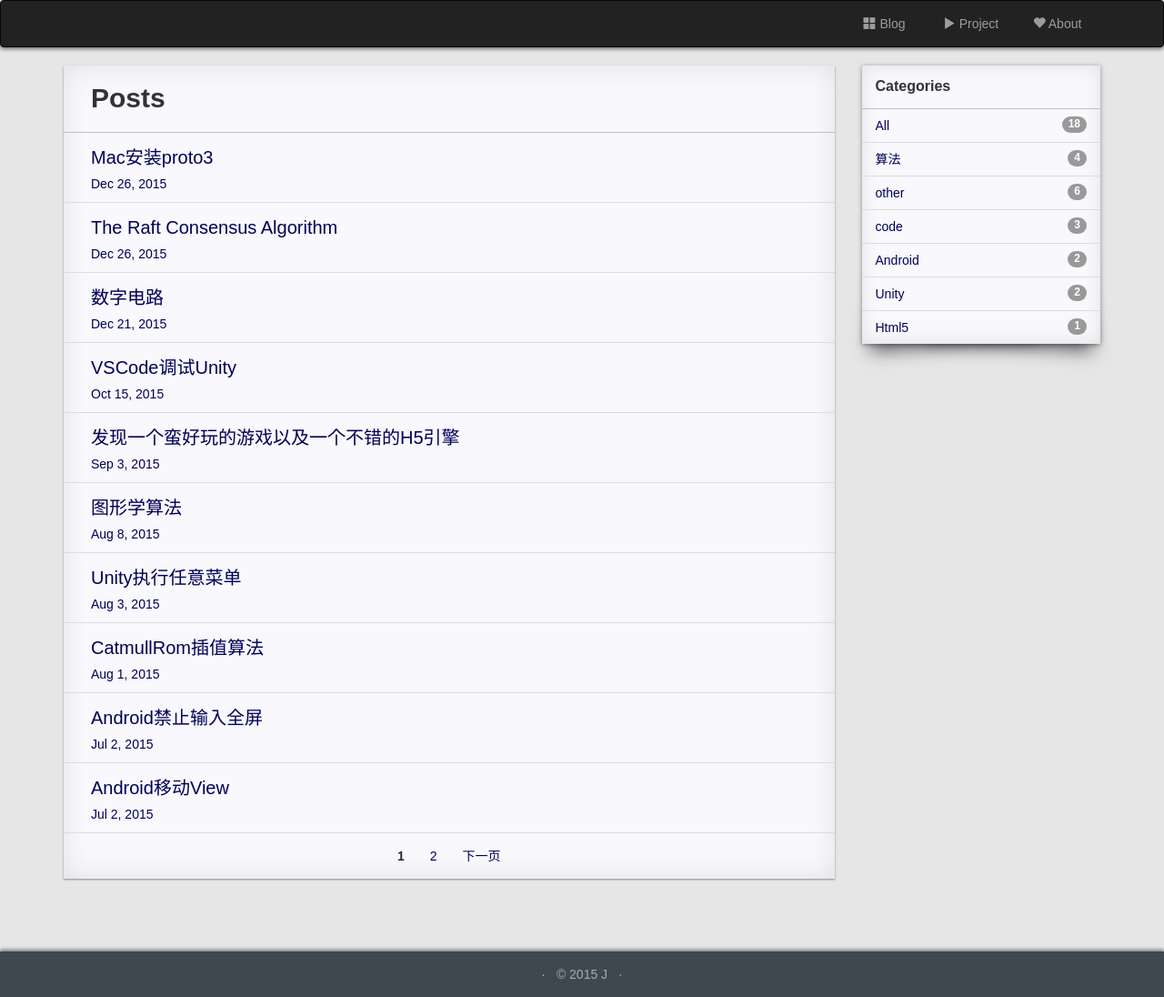
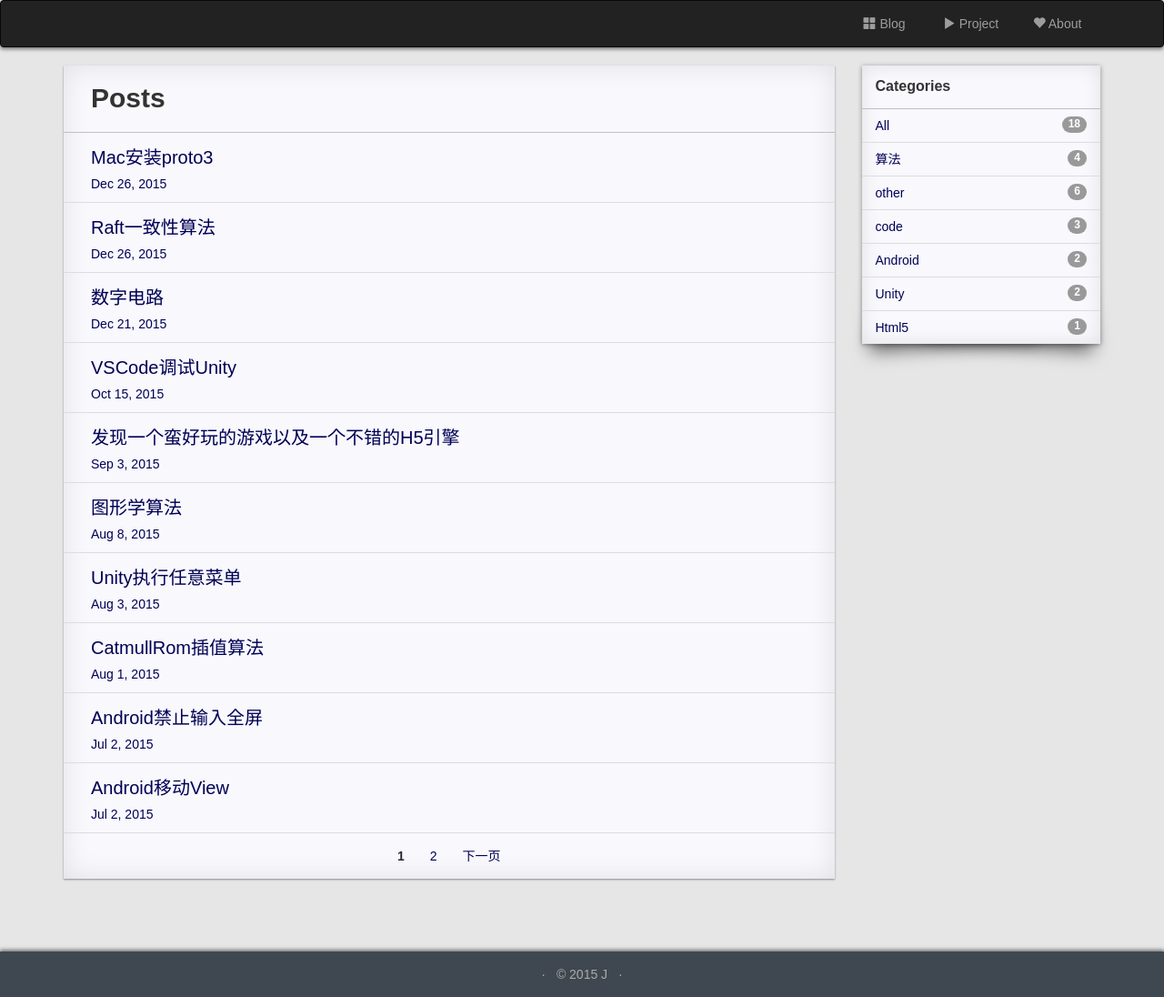
Before and after one commit to imnotanderson/imnotanderson.github.io, a Jekyll site: the page built from index.html, in a window 1280 px wide. Shown: the whole page at 91% size. Built offline with Jekyll 4.4.1, drawn with Linux system fonts in a browser that asks for light colours; nearby versions of some CDN libraries; the list of posts is cut into pages by our own code; comment, search, counter and statistics services are not loaded.

Commit message:
Update 2015-12-26-raft.md

```diff
--- a/_posts/Arithmetic/2015-12-26-raft.md
+++ b/_posts/Arithmetic/2015-12-26-raft.md
@@ -1,6 +1,6 @@
 ---
 layout: post
-title: The Raft Consensus Algorithm
+title: Raft一致性算法
 categories: 算法
 ---
 
```
